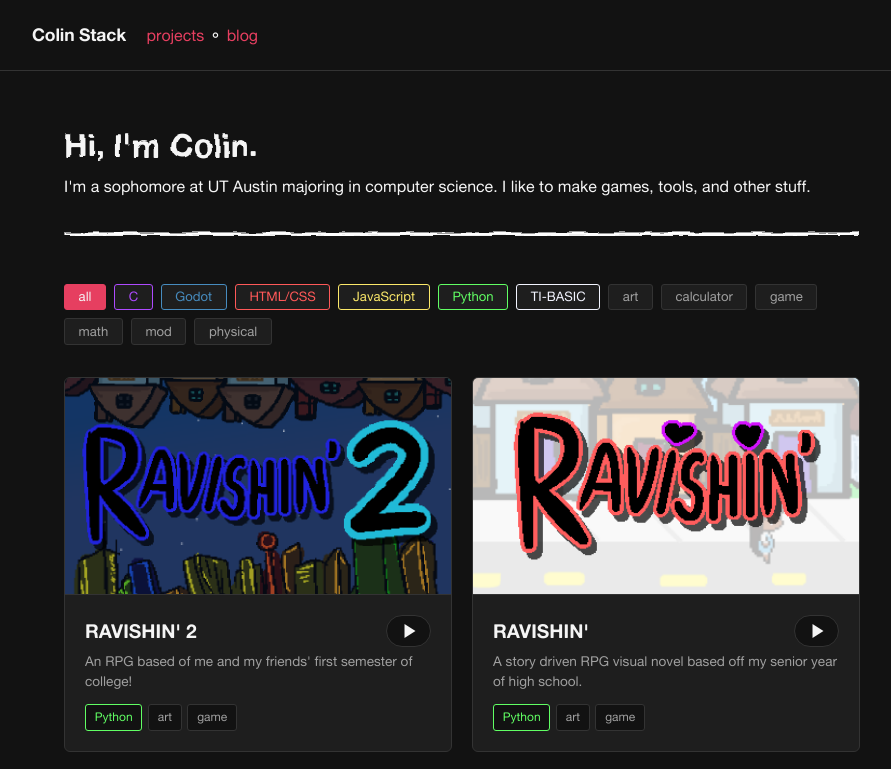
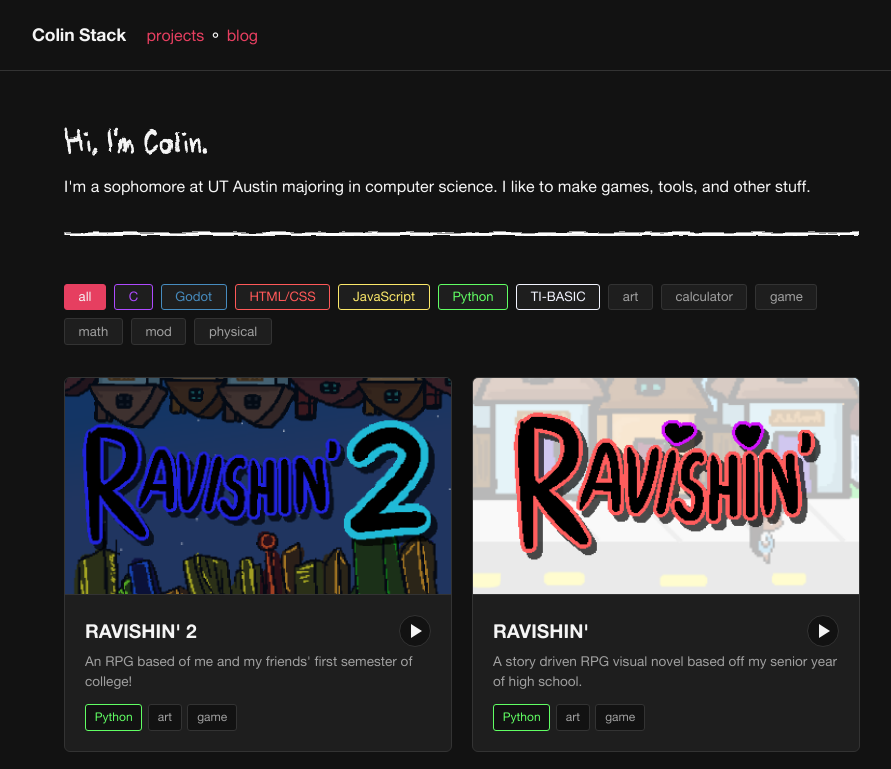
Before and after one commit to colinstick/colinstick.github.io, an Eleventy site: page index.njk in a window 1280 px wide. Shown: the top 769 px of the page, without its empty margins (178-1069 px from the left). Built offline with nearby package versions, Linux system fonts and the light colour scheme; Eleventy itself is replaced by a stand-in of ours; files that its build step writes are made by us from their sources.

Commit message:
More style stuff

```diff
--- a/css/style.css
+++ b/css/style.css
@@ -98,11 +98,13 @@ footer a:hover { color: var(--accent); }
 .intro {
     margin-bottom: 3rem;
     font-size: 2rem;
+    font-family: "Colin Handwriting";
     color: var(--text-main);
 }
 
 .intro-sub {
     color: var(--text-main);
+    font-family: "Alte Haas Grotesk";
     font-size: 1.0rem;
 }
 
@@ -214,7 +216,7 @@ footer a:hover { color: var(--accent); }
     text-decoration: none;
 }
 
-.card-action-play {
+.card-action {
     width: 2rem;
     padding: 0;
     font-size: 0.85rem;
```
